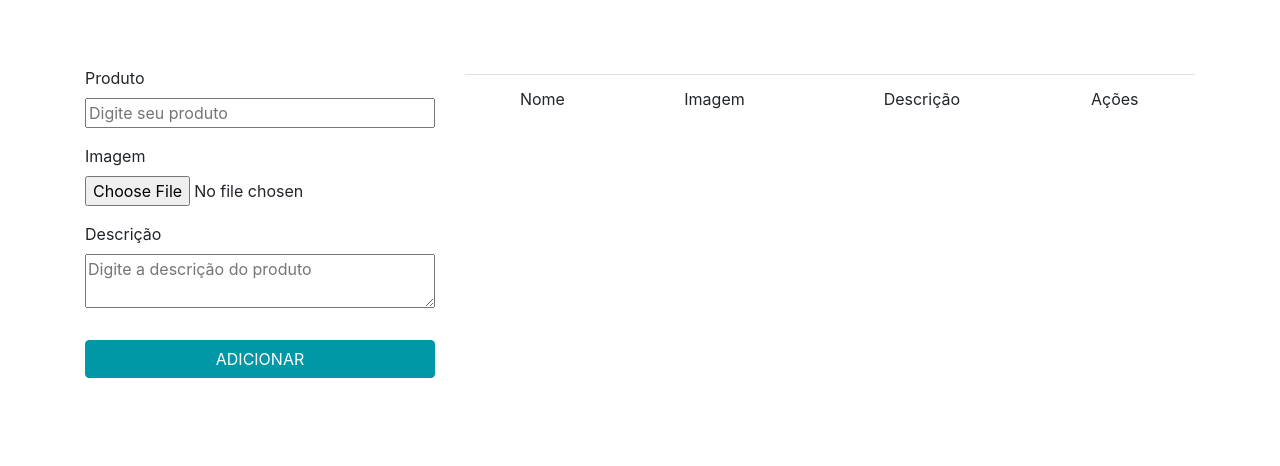
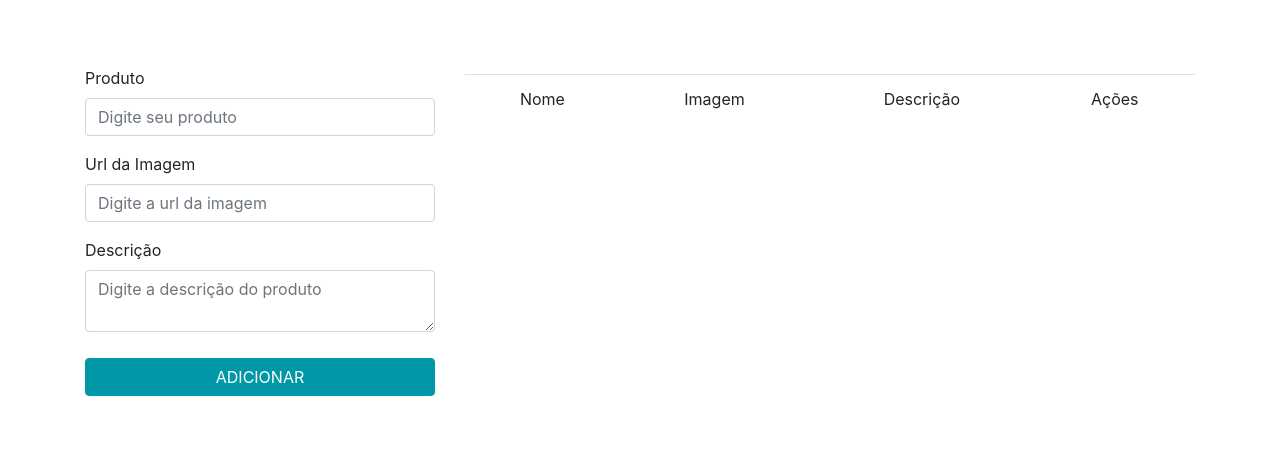
Before and after one commit to MateusMaciel340/crud-agency-cronos, a plain HTML site: page admin.html in a window 1280 px wide. Shown: the part 116-582 px from the top of the page. Drawn offline with nearby package versions, Linux system fonts and the light colour scheme.

Commit message:
Alterando componentes da estrutura html + adicionando classes do bootstrap

```diff
--- a/admin.html
+++ b/admin.html
@@ -32,18 +32,18 @@
                     <form class="formulario" autocomplete="off" onsubmit="onFormSubmit()" style="margin-top: 40px;">
                         <div class="form-group">
                             <label>Produto</label>
-                            <input type="text" id="produto" placeholder="Digite seu produto" required>
+                            <input type="text" id="produto" placeholder="Digite seu produto" class="form-control" required>
                         </div>
                         <div class="form-group">
-                            <label>Imagem</label>
-                            <input type="file" id="imagem" onchange="upload(this.value)" required>
+                            <label>Url da Imagem</label>
+                            <input type="text" id="imagem" placeholder="Digite a url da imagem" class="form-control" required>
                         </div>
                         <div class="form-group">
                             <label>Descrição</label>
-                            <textarea id="descricao" placeholder="Digite a descrição do produto" required></textarea>
+                            <textarea id="descricao" placeholder="Digite a descrição do produto" class="form-control" required></textarea>
                         </div>
 
-                        <div>
+                        <div class="form-group">
                             <input type="submit" value="Adicionar" class="btn btn-primary">
                         </div>
                     </form>
```
